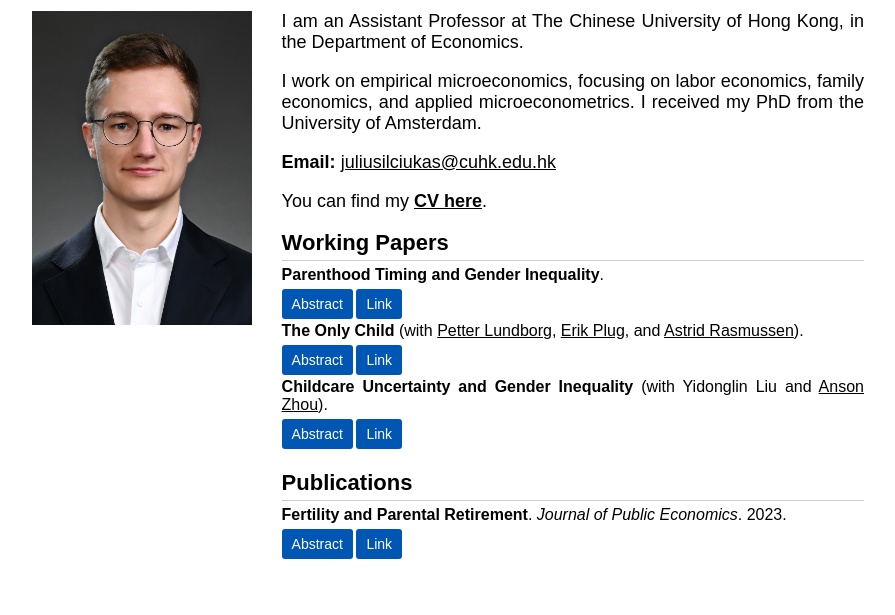
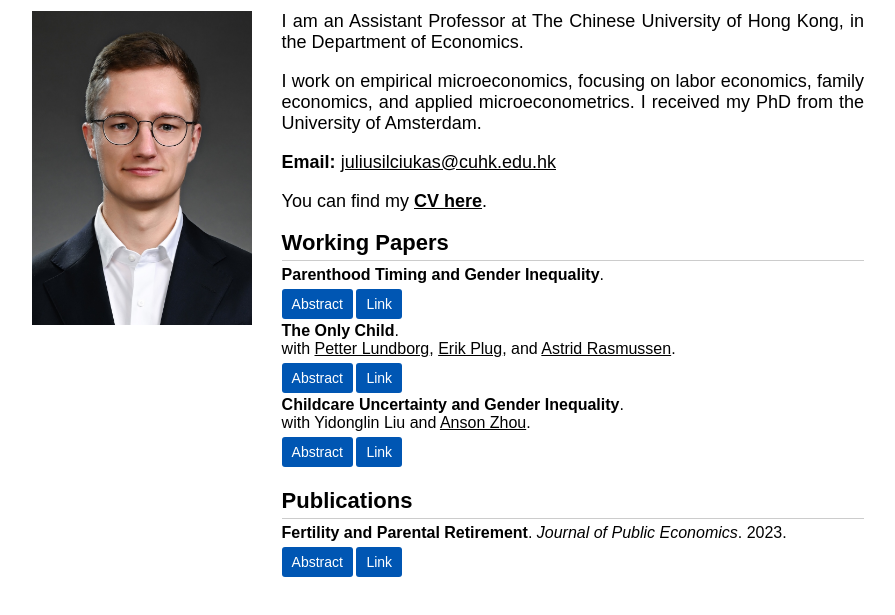
Before and after one commit to juliusilciukas/juliusilciukas.github.io, a plain HTML site: page index.html in a window 1280 px wide. Shown: the part 79-694 px from the top of the page, without its empty margins (192-1087 px from the left). Drawn offline with Linux system fonts and the light colour scheme.

Commit message:
Update index.html

```diff
--- a/index.html
+++ b/index.html
@@ -73,10 +73,11 @@
                 </div>
 
                 <div class="paper-container">
-                    <p><b>The Only Child</b> (with
+                    <p><b>The Only Child</b>.<br>
+                        with
                         <a href="https://sites.google.com/site/atpetterlundborg/" style="text-decoration: underline; color: black;">Petter Lundborg</a>,
                         <a href="https://plug.economists.nl/" style="text-decoration: underline; color: black;">Erik Plug</a>, and
-                        <a href="https://pure.au.dk/portal/en/persons/awr%40econ.au.dk" style="text-decoration: underline; color: black;">Astrid Rasmussen</a>).
+                        <a href="https://pure.au.dk/portal/en/persons/awr%40econ.au.dk" style="text-decoration: underline; color: black;">Astrid Rasmussen</a>.
                         <div class="button-container">
                             <a class="button" onclick="toggleAbstract('abstract2')">Abstract</a>
                             <a href="https://juliusilciukas.nl/OnlyChild.pdf" class="button" target="_blank">Link</a>
@@ -88,9 +89,10 @@
                 </div>
 
                 <div class="paper-container">
-                    <p><b>Childcare Uncertainty and Gender Inequality</b> (with
+                    <p><b>Childcare Uncertainty and Gender Inequality</b>.<br>
+                        with
                         Yidonglin Liu and
-                        <a href="https://ansonzhou.github.io/MyWebsite/" style="text-decoration: underline; color: black;">Anson Zhou</a>).
+                        <a href="https://ansonzhou.github.io/MyWebsite/" style="text-decoration: underline; color: black;">Anson Zhou</a>.
                         <div class="button-container">
                             <a class="button" onclick="toggleAbstract('abstract3')">Abstract</a>
                             <a href="https://ansonzhou.github.io/MyWebsite/uncertainty.pdf" class="button" target="_blank">Link</a>
```
